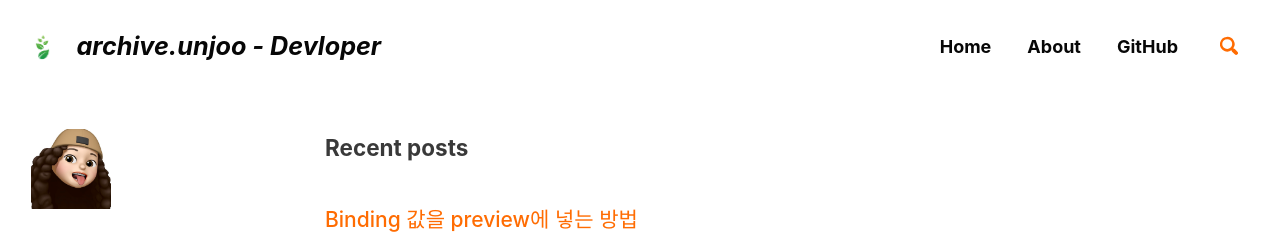
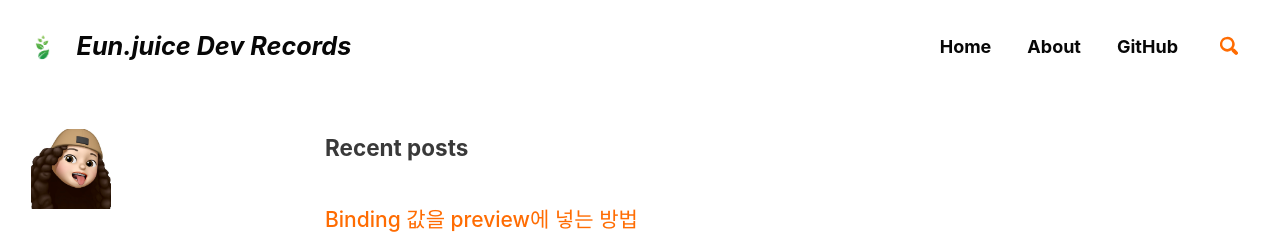
Before and after one commit to eunjooChoi/eunjoochoi.github.io, a Jekyll site: the page built from index.html, in a window 1280 px wide. Shown: the top 234 px of the page. Built offline with Jekyll 4.4.1, drawn with Linux system fonts in a browser that asks for light colours; cached includes are drawn as plain includes; some web fonts are replaced; the list of posts is cut into pages by our own code.

Commit message:
블로그 명 변경

```diff
--- a/_config.yml
+++ b/_config.yml
@@ -19,7 +19,7 @@ minimal_mistakes_skin: "plum" # "default" "air", "aqua", ...
 
 # Site Settings
 locale: "ko-KR" #"en-US"
-title: "archive.unjoo - Devloper" # 상단 헤더에 보이는 블로그 명
+title: "Eun.juice Dev Records" # 상단 헤더에 보이는 블로그 명
 title_separator: "-"
 subtitle: # site tagline that appears below site title in masthead
 name: "eunjoo" # 블로그 닉네임 설정
```
